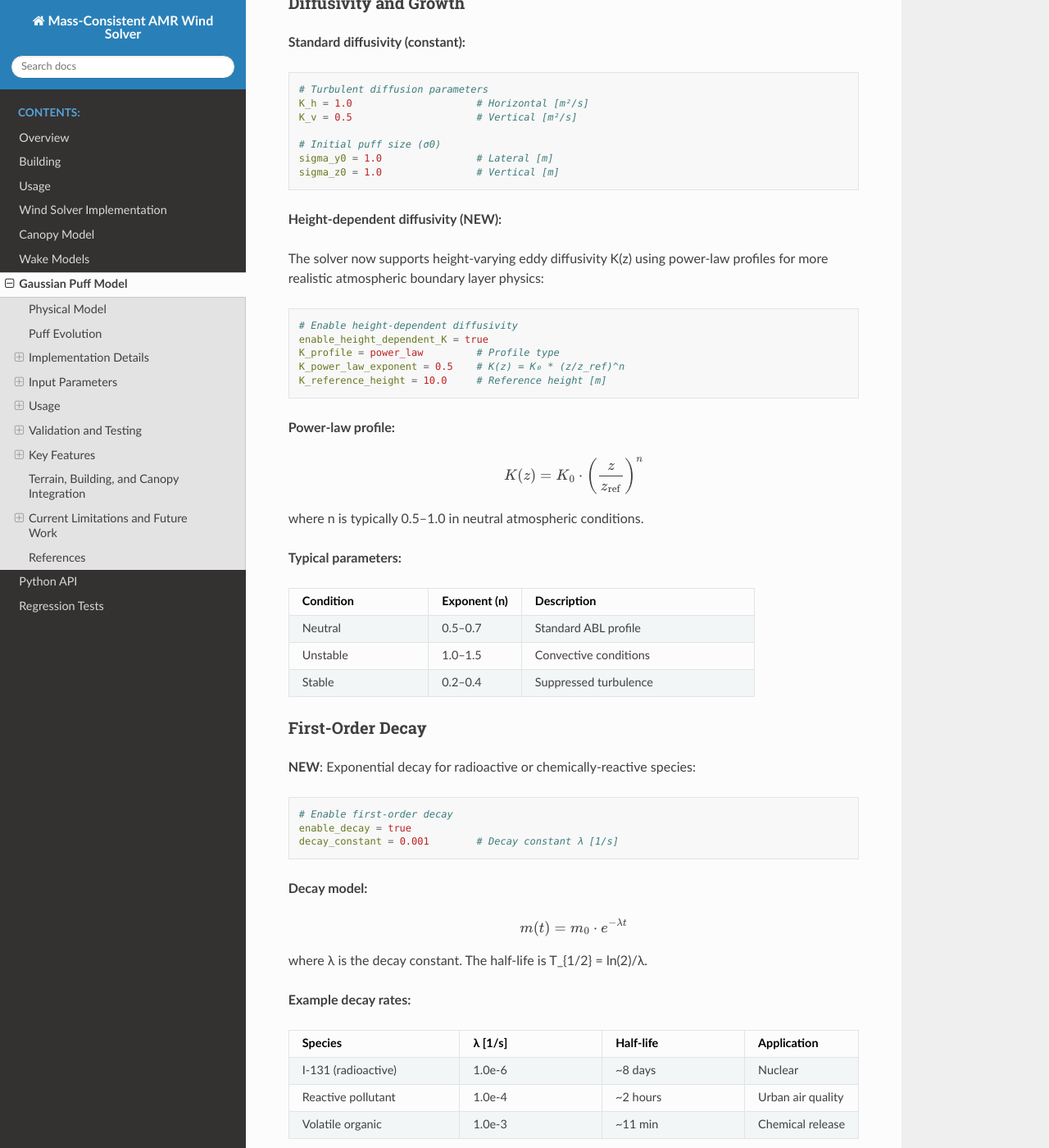
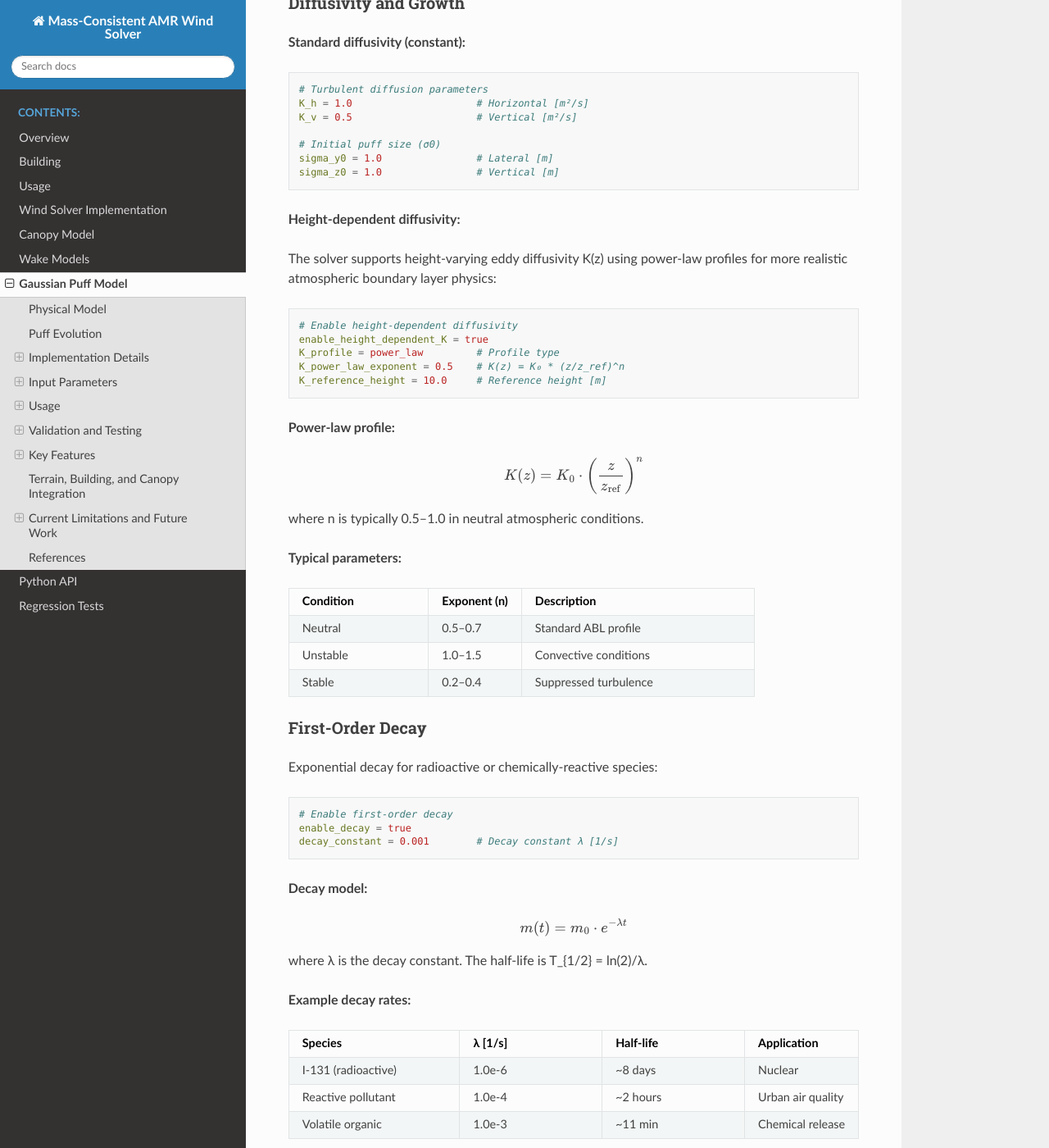
Before and after one commit to hgopalan/massconsistent_amr, a Sphinx documentation site: the page built from docs/puff.rst, in a window 1280 px wide and 1400 px high, scrolled down 3387 px. Shown: the whole window at 82% size. Built offline with Sphinx 7.4.7 and the Read the Docs theme 3.1.0, drawn with Linux system fonts in a browser that asks for light colours; some of the changed text lies outside the part shown.

Commit message:
Remove NEW markers from documentation

```diff
--- a/docs/puff.rst
+++ b/docs/puff.rst
@@ -192,9 +192,9 @@ Diffusivity and Growth
     sigma_y0 = 1.0                # Lateral [m]
     sigma_z0 = 1.0                # Vertical [m]
 
-**Height-dependent diffusivity (NEW):**
+**Height-dependent diffusivity:**
 
-The solver now supports height-varying eddy diffusivity K(z) using power-law
+The solver supports height-varying eddy diffusivity K(z) using power-law
 profiles for more realistic atmospheric boundary layer physics:
 
 .. code-block:: ini
@@ -235,7 +235,7 @@ where n is typically 0.5–1.0 in neutral atmospheric conditions.
 First-Order Decay
 ^^^^^^^^^^^^^^^^^
 
-**NEW**: Exponential decay for radioactive or chemically-reactive species:
+Exponential decay for radioactive or chemically-reactive species:
 
 .. code-block:: ini
 
@@ -496,7 +496,7 @@ Code Quality
 Terrain, Building, and Canopy Integration
 ------------------------------------------
 
-**NEW**: The puff model now includes comprehensive support for terrain, buildings, and tree canopy effects.
+The puff model includes comprehensive support for terrain, buildings, and tree canopy effects.
 
 Terrain Awareness
 ~~~~~~~~~~~~~~~~~
--- a/docs/wind_solver.rst
+++ b/docs/wind_solver.rst
@@ -225,7 +225,7 @@ The MLMG solver can be tuned via the following input parameters:
 Position-Dependent Roughness
 ~~~~~~~~~~~~~~~~~~~~~~~~~~~~~
 
-**NEW**: The solver supports spatially-varying aerodynamic roughness length
+The solver supports spatially-varying aerodynamic roughness length
 z₀(x,y) for more realistic land-use heterogeneity.
 
 **Usage:**
```
Also changed, not shown: docs/usage.rst (+4 -4 lines).
